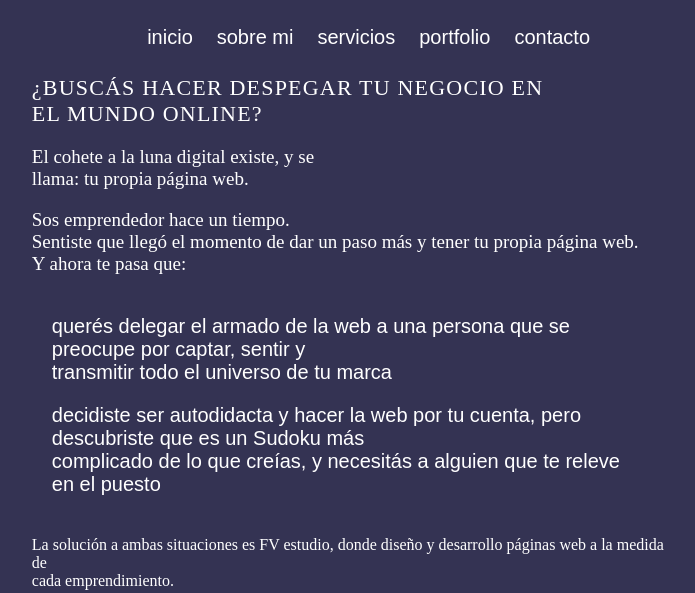
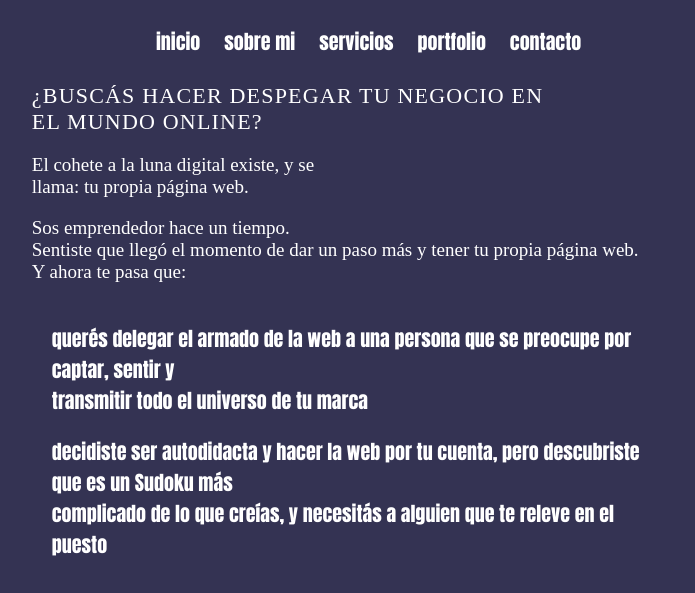
Before and after one commit to NahuelFV/Mi-Primera-web-coder-house, a website: page servicios.html in a window 1280 px wide. Shown: the top 593 px of the page, without its empty margins (293-988 px from the left). Drawn offline with Linux system fonts and the light colour scheme.

Commit message:
le puse la fuente al menu de servicios

```diff
--- a/servicios.html
+++ b/servicios.html
@@ -6,6 +6,8 @@
     <meta name="viewport" content="width=device-width, initial-scale=1.0">
     <link rel="stylesheet" href="styles.css">
     <link rel="stylesheet" href="css/prueba.css">
+    <link rel="preconnect" href="https://fonts.gstatic.com">
+    <link href="https://fonts.googleapis.com/css2?family=Anton&display=swap" rel="stylesheet">
 
     <title>Mis Servicios - NahuelFV</title>
 </head>
@@ -13,7 +15,7 @@
     <!--menu de navegacion-->
     <header>
         <nav >
-            <ul class="menu_tres">
+            <ul class="menu_cuatro">
                 <li><a href="index.html">inicio</a></li>
                 <li><a href="sobre mi.html">sobre mi</a></li>
                 <li><a href="servicios.html">servicios</a></li>
```
